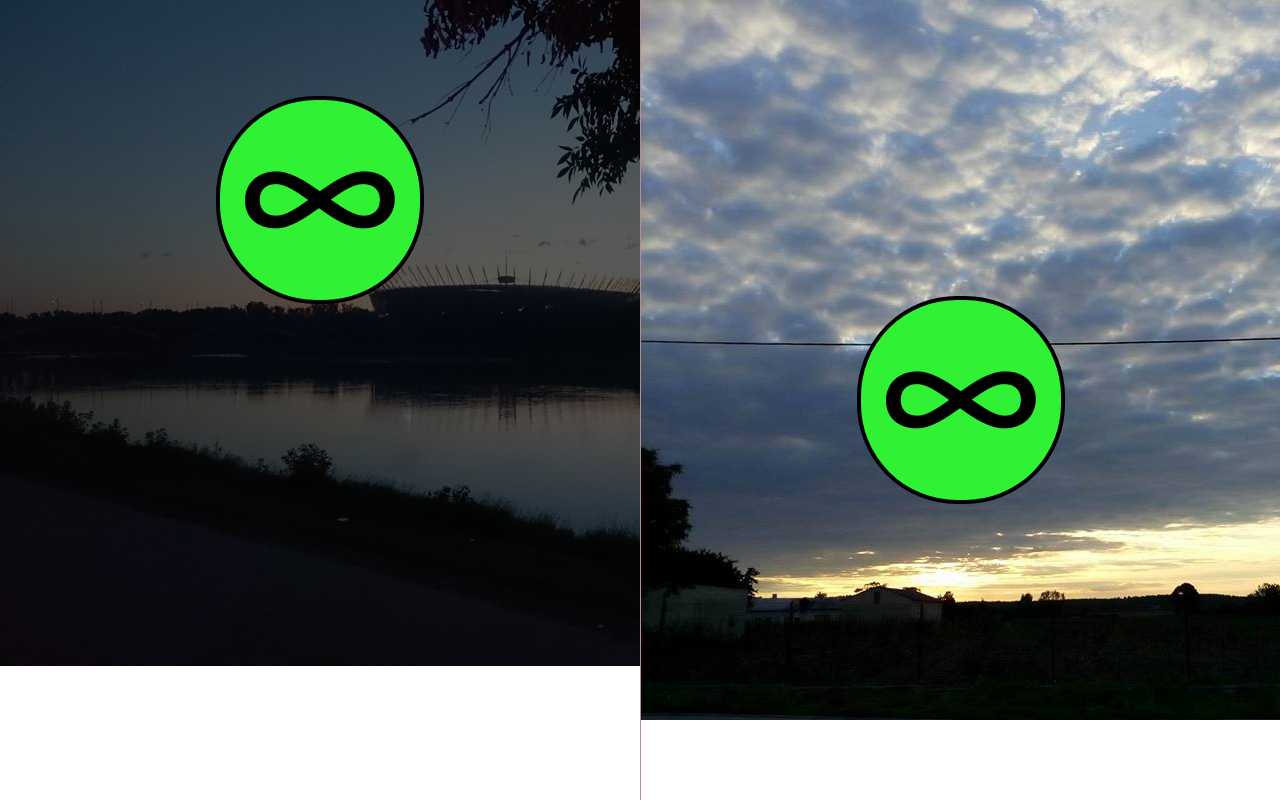
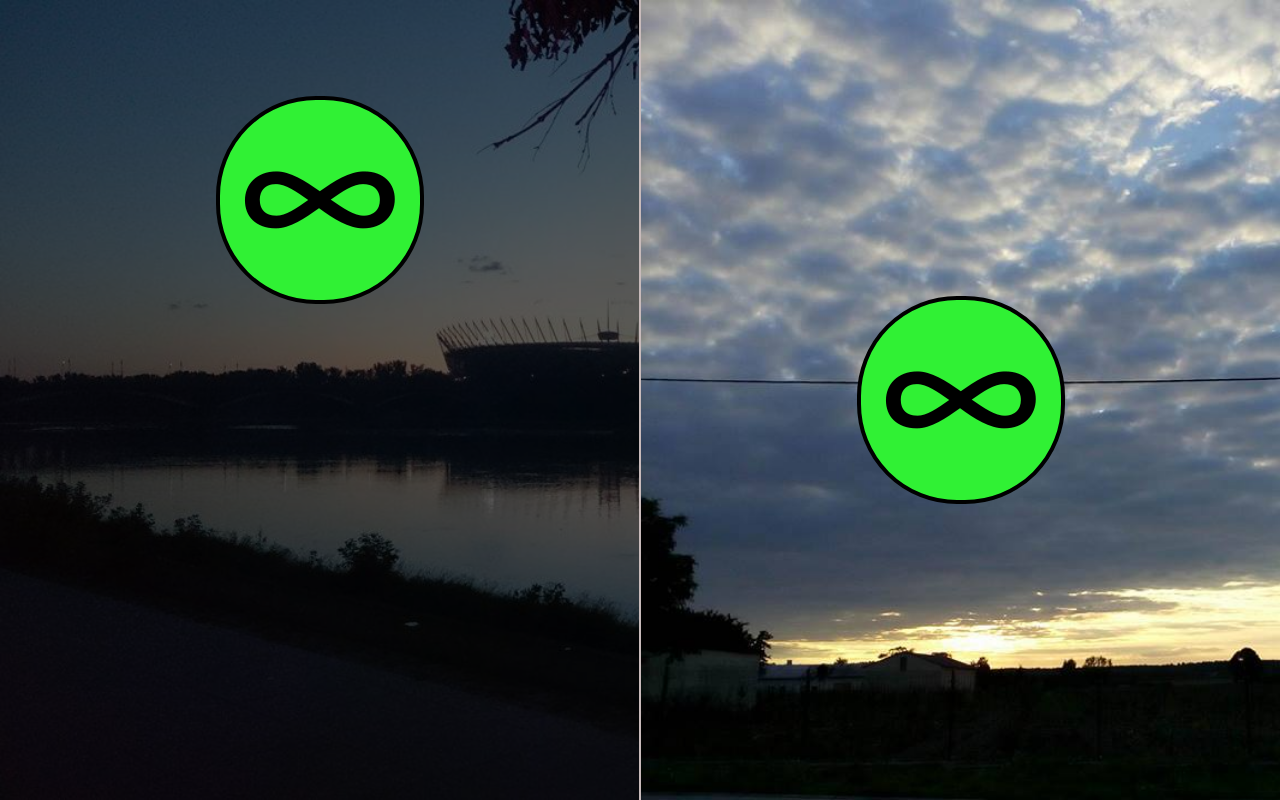
Before and after one commit to MeQuake/Circle-Machine, a plain HTML site: page index.html in a window 1280 px wide. Drawn offline with Linux system fonts and the light colour scheme.

Commit message:
Make background different way

```diff
--- a/css/style.css
+++ b/css/style.css
@@ -5,7 +5,7 @@ html, body {
   overflow-x: hidden;
 }
 
-body > .inline {
+.inline {
   float: left;
   min-height: 100%;
   width: 50%;
@@ -14,7 +14,11 @@ body > .inline {
   box-sizing: border-box;
 }
 
-.inline > img {
+.inline > .background {
+  height: 100%;
+  width: 100%;
+  background-size: cover;
+  background-clip: border-box;
   transition: filter .9s ease-in-out;
 }
 
@@ -22,8 +26,20 @@ body > .inline {
   filter: brightness(35%);
 }
 
-body > .inline:last-child {
-  border-left: 1px solid #b38f8f;
+.inline > .background-left {
+  background-image: url("../img/left.jpg");
+}
+
+.inline > .background-right {
+  background-image: url("../img/right.jpg");
+}
+
+.inline:first-child {
+  border-right: 1px solid #c7baba;
+}
+
+.inline:last-child {
+  border-left: 1px solid #c7baba;
 }
 
 @keyframes circle-color-change {
@@ -32,7 +48,7 @@ body > .inline:last-child {
   100% {background-color:#2EF024}
 }
 
-.circle {
+.inline > .circle {
   width: 200px;
   height: 200px;
   background-color: #2EF024;
@@ -46,6 +62,6 @@ body > .inline:last-child {
   transition: top .9s ease-in-out;
 }
 
-.touched {
+.inline > .touched {
     top: 25%;
 }
--- a/index.html
+++ b/index.html
@@ -9,13 +9,13 @@
 
 <body>
   <div class="inline">
-    <img class="background" src="./img/left.jpg">
+    <div class="background background-left"/></div>
     <div class="circle">
       <img src="./img/infinity-circle.png">
     </div>
   </div>
   <div class="inline">
-    <img class="background" src="./img/right.jpg">
+    <div class="background background-right"/></div>
     <div class="circle">
       <img src="./img/infinity-circle.png">
     </div>
```
